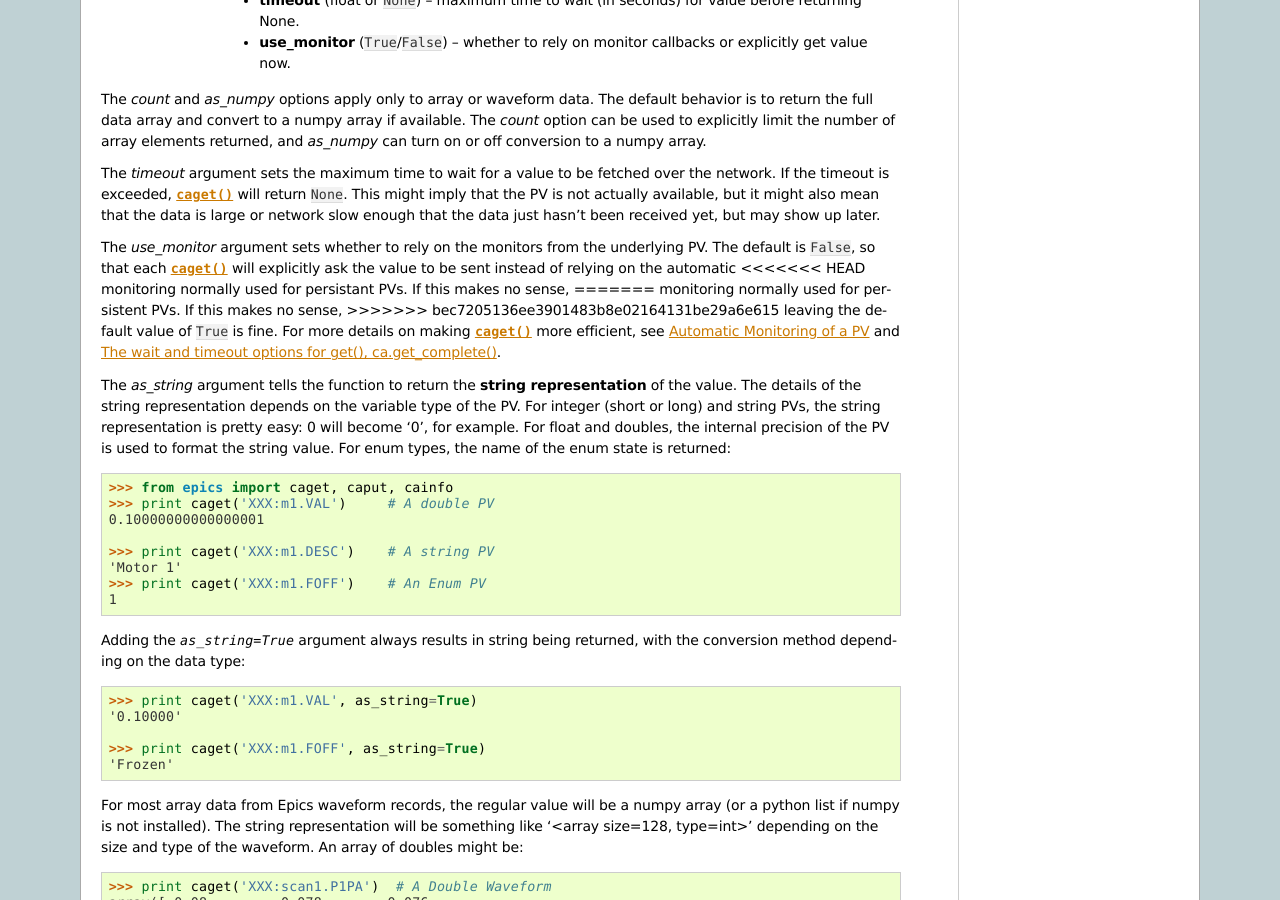
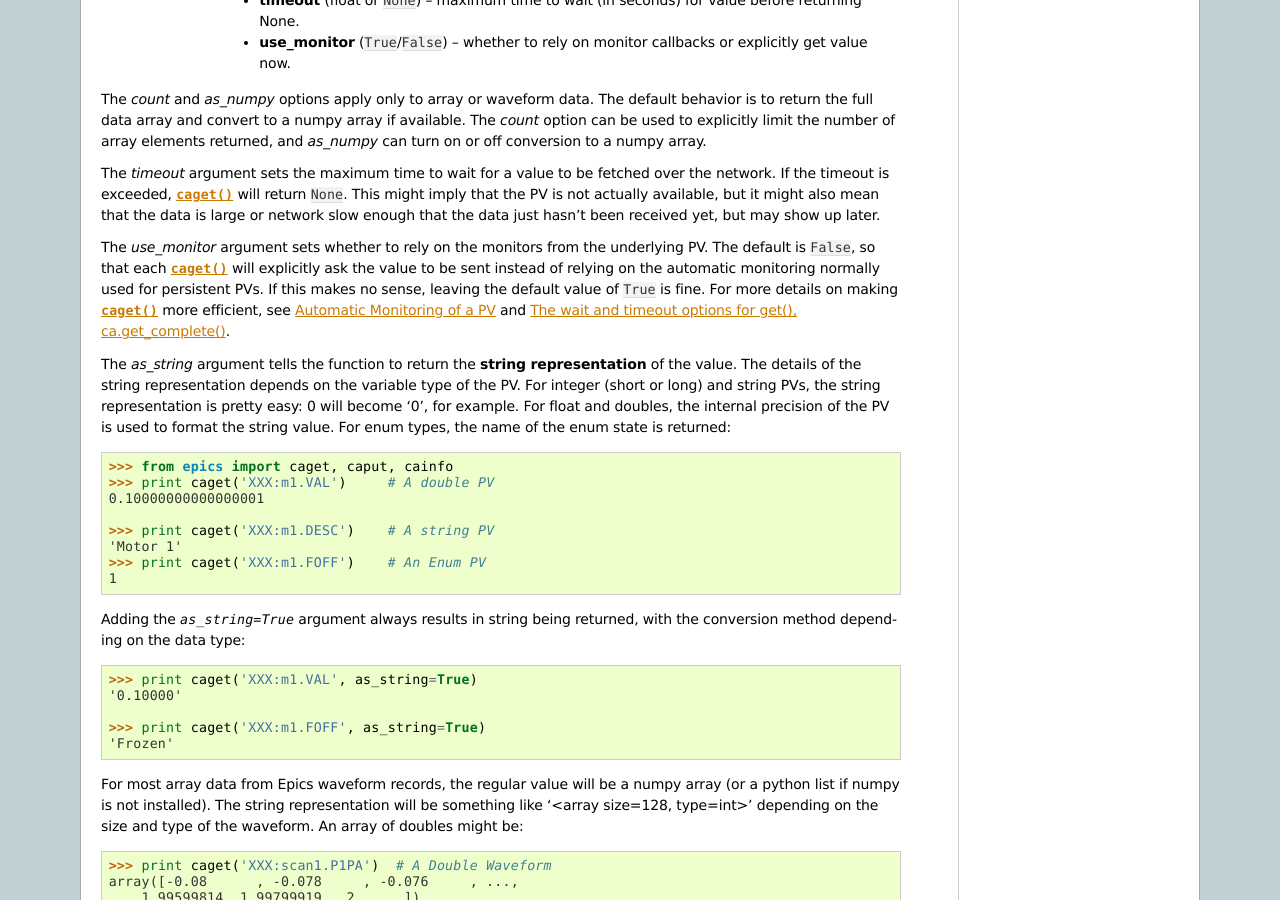
Before and after one commit to pyepics/pyepics, a Sphinx documentation site: the page built from doc/overview.rst, in a window 1280 px wide and 900 px high, scrolled down 2901 px. Built offline with Sphinx 7.4.7, drawn with Linux system fonts in a browser that asks for light colours; formulas are drawn with MathJax 3; pages that are not in the unit, such as notebooks, are missing from menus; the version number is read from the project's files by our own code.

Commit message:
Second merge

```diff
--- a/doc/overview.rst
+++ b/doc/overview.rst
@@ -207,11 +207,7 @@ the data just hasn't been received yet, but may show up later.
 The *use_monitor* argument sets whether to rely on the monitors from the
 underlying PV.  The default is ``False``, so that each :func:`caget` will
 explicitly ask the value to be sent instead of relying on the automatic
-<<<<<<< HEAD
-monitoring normally used for persistant PVs.  If this makes no sense,
-=======
 monitoring normally used for persistent PVs.  If this makes no sense,
->>>>>>> bec7205136ee3901483b8e02164131be29a6e615
 leaving the default value of ``True`` is fine.  For more details on making
 :func:`caget` more efficient, see :ref:`pv-automonitor-label` and
 :ref:`advanced-get-timeouts-label`.
```
Also changed, not shown: 1 other file.
